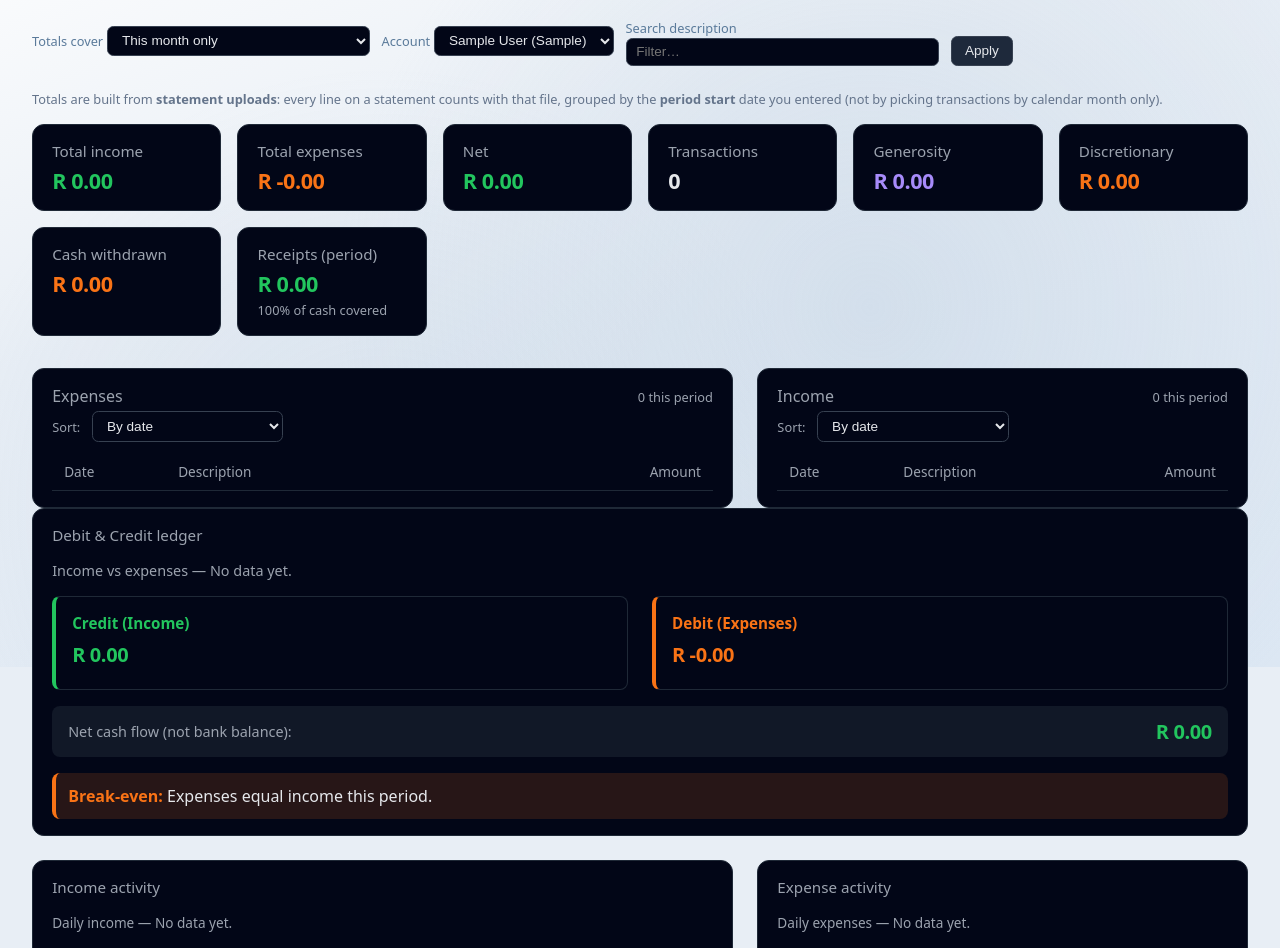
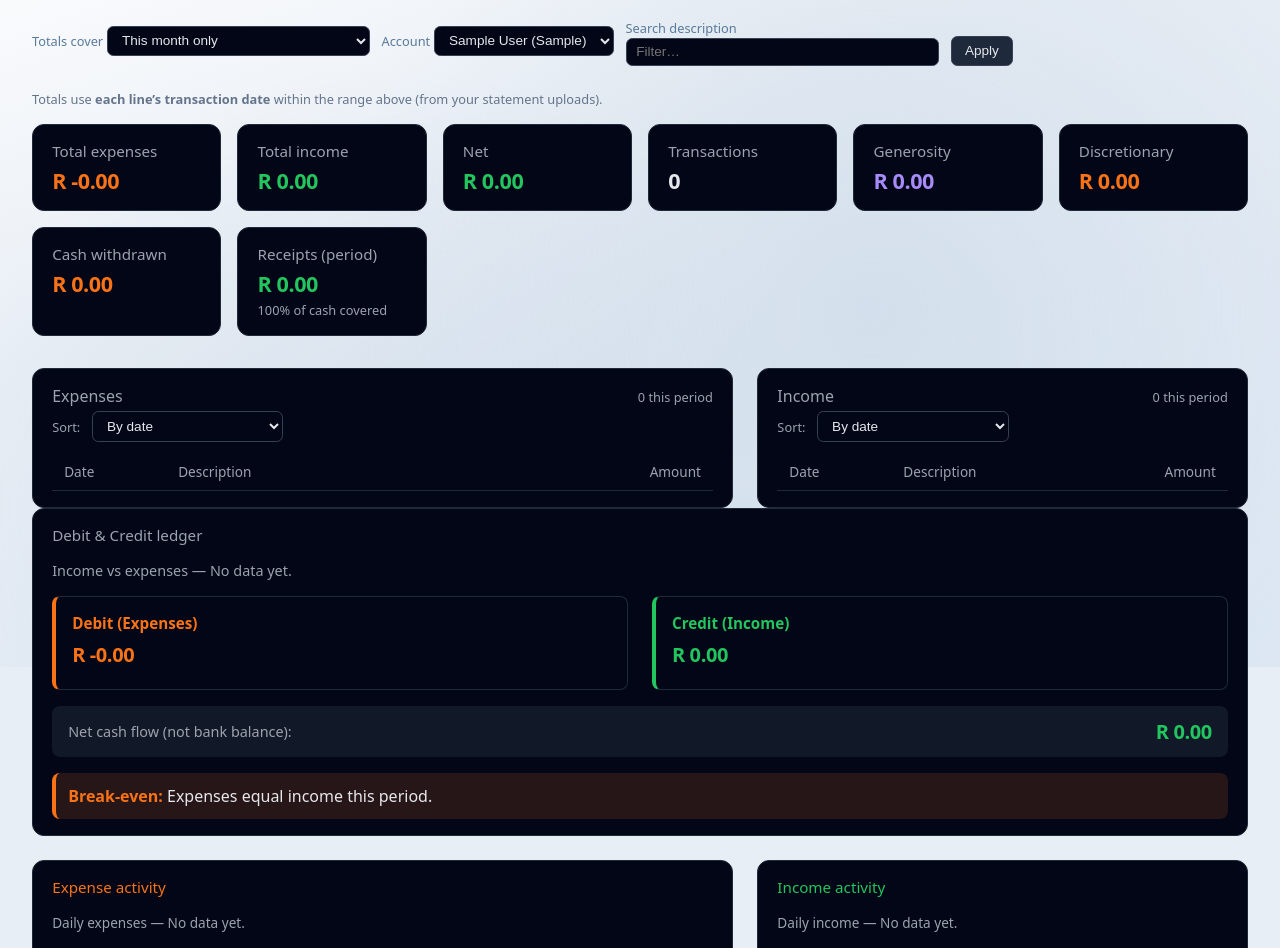
Before and after one commit to BlackChina/fin_savvy_app, a FastAPI app: page / in a window 1280 px wide. Shown: the part 133-1081 px from the top of the page. Run offline with FastAPI, Linux system fonts and the light colour scheme; the visitor is signed in with stand-in values (Sample User, id 1); tables that the repository leaves empty hold one stand-in row (values such as "Sample post"); lists and menus that the app fills with data are empty.

Commit message:
Dashboard UI: align expense/income layout and chart colours
- Place expense activity chart left, income chart right; keep income green and expenses orange.
- Match ledger and summary cards to expenses-left / income-right; clarify totals copy (transaction dates).

Made-with: Cursor

```diff
--- a/fin_savvy_app/templates/dashboard.html
+++ b/fin_savvy_app/templates/dashboard.html
@@ -383,17 +383,17 @@
       <p style="margin: 0 0 0.35rem; font-size: 0.85rem; color: #94a3b8;">Figures below use: <strong style="color: #e5e7eb;">{{ totals_range_label }}</strong></p>
       {% endif %}
       <p style="margin: 0 0 1rem; font-size: 0.8rem; color: #64748b;">
-        Totals are built from <strong>statement uploads</strong>: every line on a statement counts with that file, grouped by the <strong>period start</strong> date you entered (not by picking transactions by calendar month only).
+        Totals use <strong>each line’s transaction date</strong> within the range above (from your statement uploads).
         {% if dashboard_dedupe_active %}Duplicate lines across uploads collapse to one unless <code style="font-size: 0.75rem;">FINSAVVY_DASHBOARD_DEDUPE=0</code>.{% endif %}
       </p>
       <section class="summary-grid">
         <div class="card">
+          <h2>Total expenses</h2>
+          <div class="value expense">R {{ (total_expense * -1) | format_currency }}</div>
+        </div>
+        <div class="card">
           <h2>Total income</h2>
           <div class="value income">R {{ total_income | format_currency }}</div>
-        </div>
-        <div class="card">
-          <h2>Total expenses</h2>
-          <div class="value expense">R {{ (total_expense * -1) | format_currency }}</div>
         </div>
         <div class="card">
           <h2>Net</h2>
@@ -551,13 +551,13 @@
         <h2 style="margin: 0 0 1rem;">Debit & Credit ledger</h2>
         <p style="margin: 0 0 1rem; color: #9ca3af; font-size: 0.9rem;">Income vs expenses — {{ totals_range_label or period_label }}.</p>
         <div class="ledger-grid">
+          <div class="ledger-column ledger-debit">
+            <h3 style="margin: 0 0 0.5rem; font-size: 0.95rem; color: #f97316;">Debit (Expenses)</h3>
+            <div class="ledger-value expense">R {{ (total_expense * -1) | format_currency }}</div>
+          </div>
           <div class="ledger-column ledger-credit">
             <h3 style="margin: 0 0 0.5rem; font-size: 0.95rem; color: #22c55e;">Credit (Income)</h3>
             <div class="ledger-value income">R {{ total_income | format_currency }}</div>
-          </div>
-          <div class="ledger-column ledger-debit">
-            <h3 style="margin: 0 0 0.5rem; font-size: 0.95rem; color: #f97316;">Debit (Expenses)</h3>
-            <div class="ledger-value expense">R {{ (total_expense * -1) | format_currency }}</div>
           </div>
         </div>
         <div class="ledger-balance">
@@ -577,17 +577,17 @@
 
       <section class="layout-grid" style="margin-bottom: 1.5rem;">
         <div class="card">
-          <h2 style="margin: 0 0 1rem;">Income activity</h2>
+          <h2 style="margin: 0 0 1rem; color: #f97316;">Expense activity</h2>
+          <p style="margin: 0 0 1rem; color: #9ca3af; font-size: 0.85rem;">Daily expenses — {{ totals_range_label or period_label }}.</p>
+          <div class="chart-container">
+            <canvas id="expenseChart" height="200"></canvas>
+          </div>
+        </div>
+        <div class="card">
+          <h2 style="margin: 0 0 1rem; color: #22c55e;">Income activity</h2>
           <p style="margin: 0 0 1rem; color: #9ca3af; font-size: 0.85rem;">Daily income — {{ totals_range_label or period_label }}.</p>
           <div class="chart-container">
             <canvas id="incomeChart" height="200"></canvas>
-          </div>
-        </div>
-        <div class="card">
-          <h2 style="margin: 0 0 1rem;">Expense activity</h2>
-          <p style="margin: 0 0 1rem; color: #9ca3af; font-size: 0.85rem;">Daily expenses — {{ totals_range_label or period_label }}.</p>
-          <div class="chart-container">
-            <canvas id="expenseChart" height="200"></canvas>
           </div>
         </div>
       </section>
@@ -732,22 +732,24 @@
             y: { ticks: { color: '#9ca3af' }, grid: { color: '#1f2937' } }
           }
         };
+        var incomeBarColors = { bg: 'rgba(34, 197, 94, 0.65)', border: '#22c55e' };
+        var expenseBarColors = { bg: 'rgba(249, 115, 22, 0.65)', border: '#f97316' };
+        if (document.getElementById('expenseChart') && expenseLabels.length) {
+          new Chart(document.getElementById('expenseChart'), {
+            type: 'bar',
+            data: {
+              labels: shortExpenseLabels,
+              datasets: [{ data: expenseData, backgroundColor: expenseBarColors.bg, borderColor: expenseBarColors.border, borderWidth: 1 }]
+            },
+            options: chartOpts
+          });
+        }
         if (document.getElementById('incomeChart') && incomeLabels.length) {
           new Chart(document.getElementById('incomeChart'), {
             type: 'bar',
             data: {
               labels: shortIncomeLabels,
-              datasets: [{ data: incomeData, backgroundColor: 'rgba(34, 197, 94, 0.6)', borderColor: '#22c55e', borderWidth: 1 }]
-            },
-            options: chartOpts
-          });
-        }
-        if (document.getElementById('expenseChart') && expenseLabels.length) {
-          new Chart(document.getElementById('expenseChart'), {
-            type: 'bar',
-            data: {
-              labels: shortExpenseLabels,
-              datasets: [{ data: expenseData, backgroundColor: 'rgba(249, 115, 22, 0.6)', borderColor: '#f97316', borderWidth: 1 }]
+              datasets: [{ data: incomeData, backgroundColor: incomeBarColors.bg, borderColor: incomeBarColors.border, borderWidth: 1 }]
             },
             options: chartOpts
           });
```
